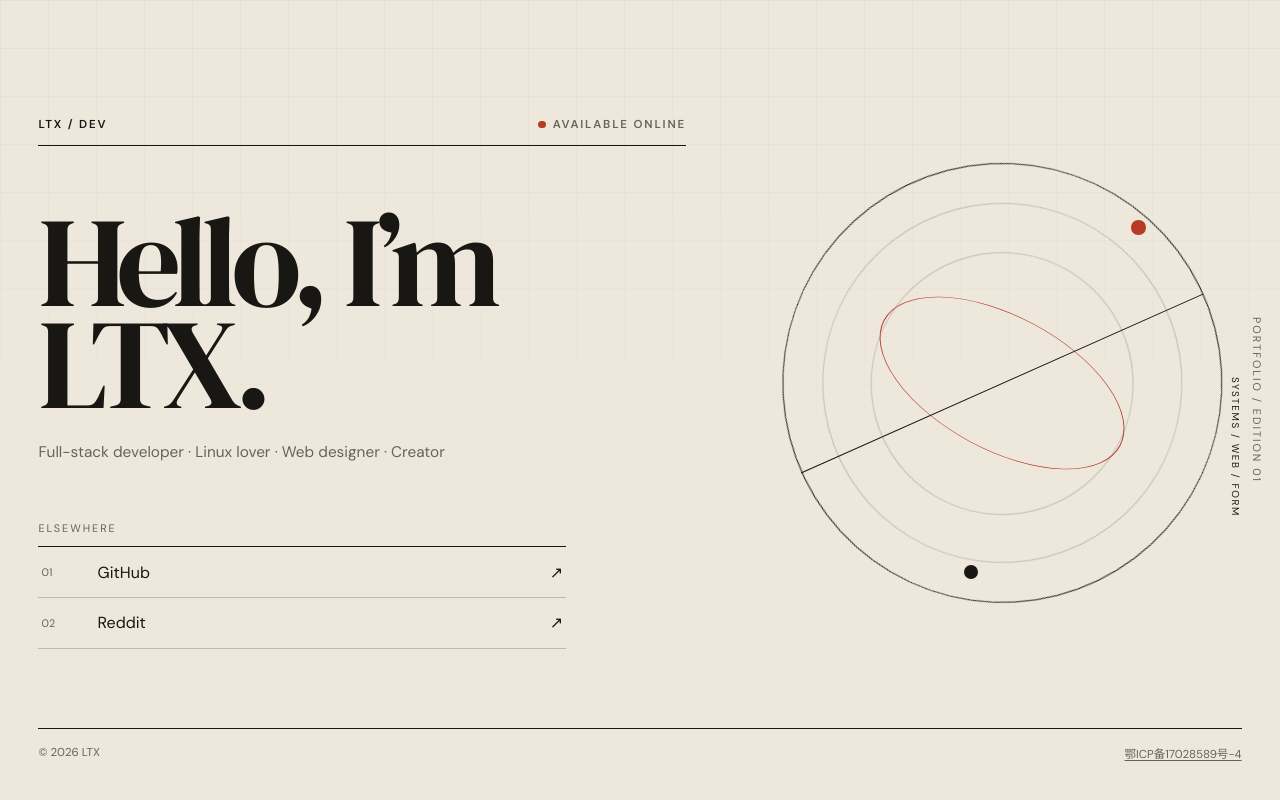
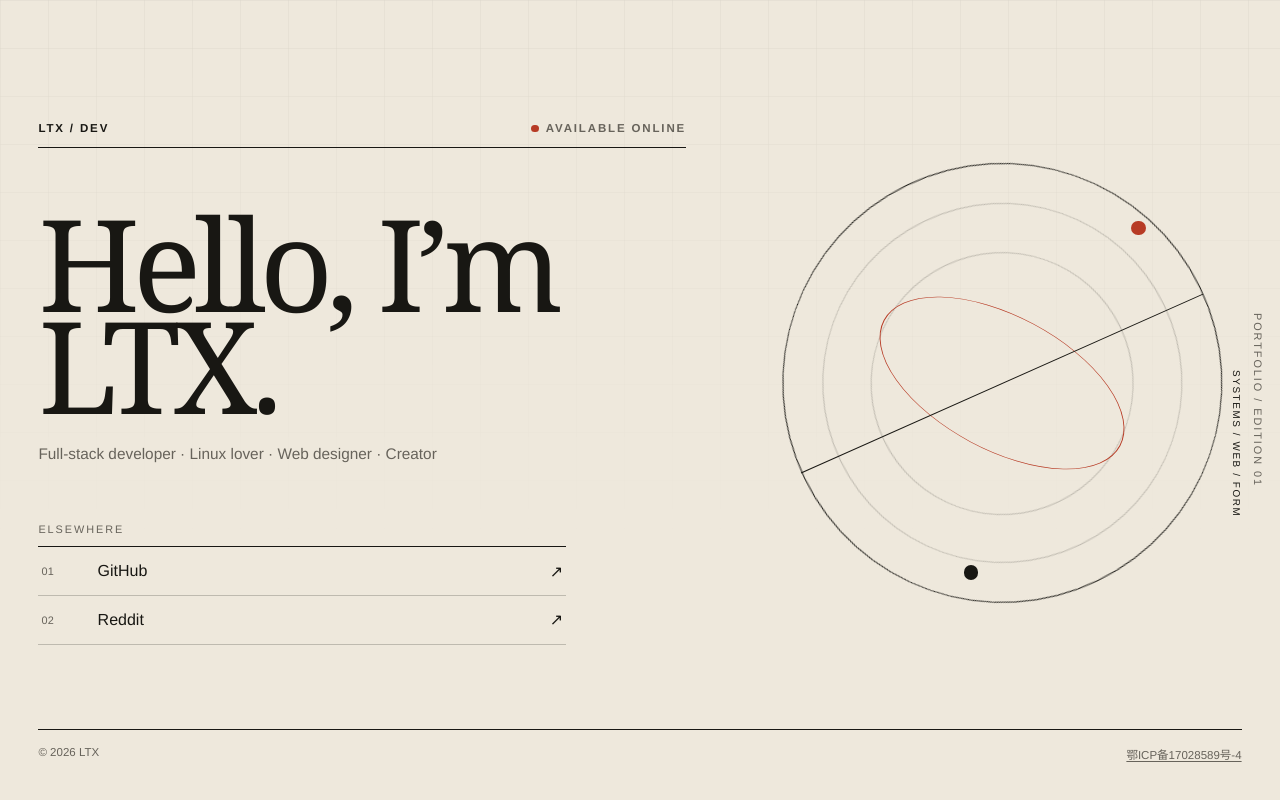
Before and after one commit to laolaolaoji/laolaolaoji, an Astro site: page / in a window 1280 px wide. Built offline with nearby package versions, Linux system fonts and the light colour scheme; Astro itself is replaced by a stand-in of ours.

Commit message:
perf: remove render-blocking remote fonts

```diff
--- a/src/styles/global.css
+++ b/src/styles/global.css
@@ -1,5 +1,3 @@
-@import url("https://fonts.googleapis.com/css2?family=DM+Sans:wght@400;500;600&family=DM+Serif+Display:ital@0;1&display=swap");
-
 :root {
   color-scheme: light;
   --paper: #eee8dc;
@@ -7,7 +5,7 @@
   --muted: #67635b;
   --accent: #b73b25;
   --rule: rgb(24 23 19 / 22%);
-  font-family: "DM Sans", "Noto Sans", sans-serif;
+  font-family: "Avenir Next", Avenir, "Helvetica Neue", sans-serif;
   background: var(--paper);
   color: var(--ink);
   font-synthesis: none;
@@ -111,7 +109,7 @@ body::before {
 .hero__title {
   max-width: 8ch;
   margin: clamp(3rem, 8vh, 7rem) 0 1.5rem;
-  font-family: "DM Serif Display", Georgia, serif;
+  font-family: "Iowan Old Style", Baskerville, Georgia, serif;
   font-size: clamp(4.2rem, 10vw, 9.8rem);
   font-weight: 400;
   letter-spacing: -0.055em;
```
Also changed, not shown: tests/build-output.test.mjs (+10 -0 lines).
